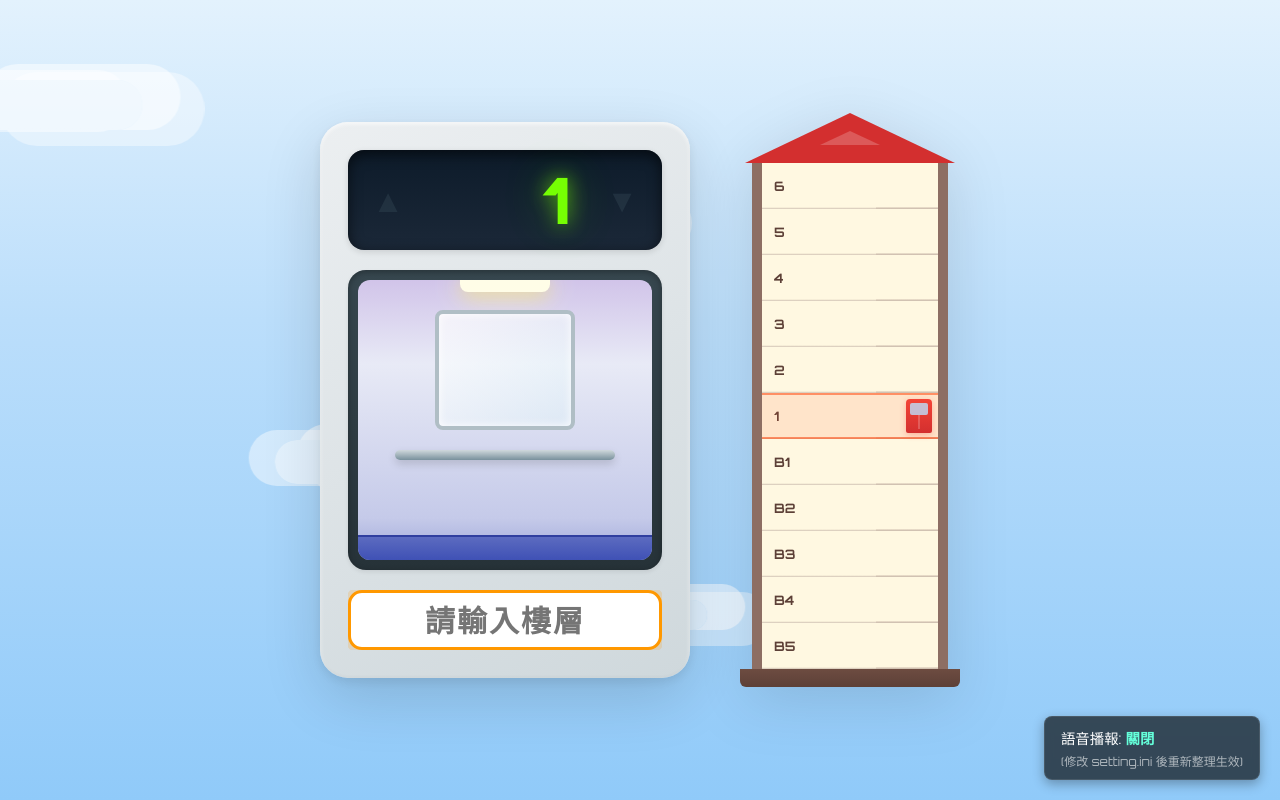
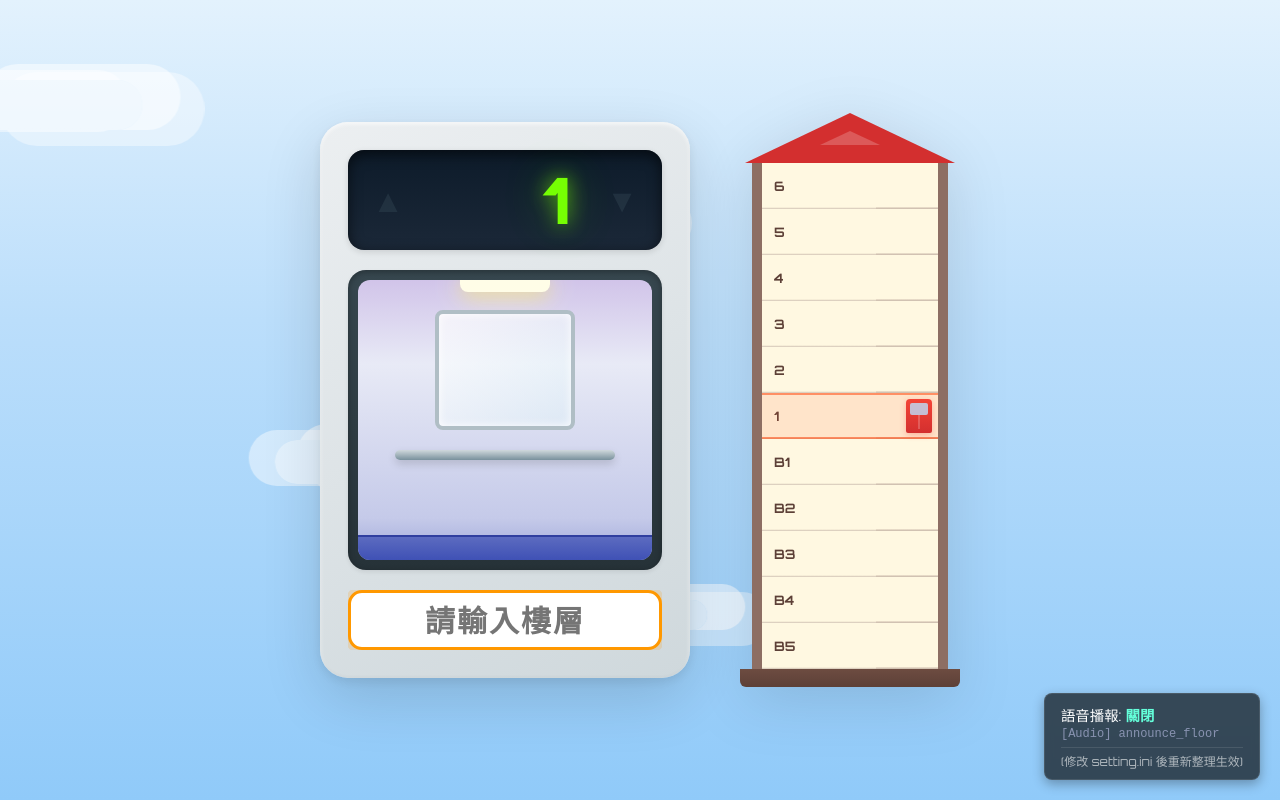
Before and after one commit to thw316/elevator_web_game, a website: page index.html in a window 1280 px wide. Drawn offline with Linux system fonts and the light colour scheme; no server answers.

Commit message:
feat: show setting.ini key in status panel

```diff
--- a/index.html
+++ b/index.html
@@ -96,8 +96,9 @@
 
   <!-- Status Panel -->
   <div class="status-panel" id="status-panel">
-    語音播報: <span id="voice-status">讀取中...</span>
-    <div style="font-size: 0.75rem; margin-top: 4px; color: rgba(255,255,255,0.6);">(修改 setting.ini 後重新整理生效)</div>
+    <div style="margin-bottom: 2px;">語音播報: <span id="voice-status">讀取中...</span></div>
+    <div style="font-size: 0.75rem; color: #8892b0; margin-bottom: 6px; font-family: monospace;">[Audio] announce_floor</div>
+    <div style="font-size: 0.75rem; margin-top: 4px; color: rgba(255,255,255,0.6); border-top: 1px solid rgba(255,255,255,0.1); padding-top: 4px;">(修改 setting.ini 後重新整理生效)</div>
   </div>
 
   <script src="audio.js"></script>
```
